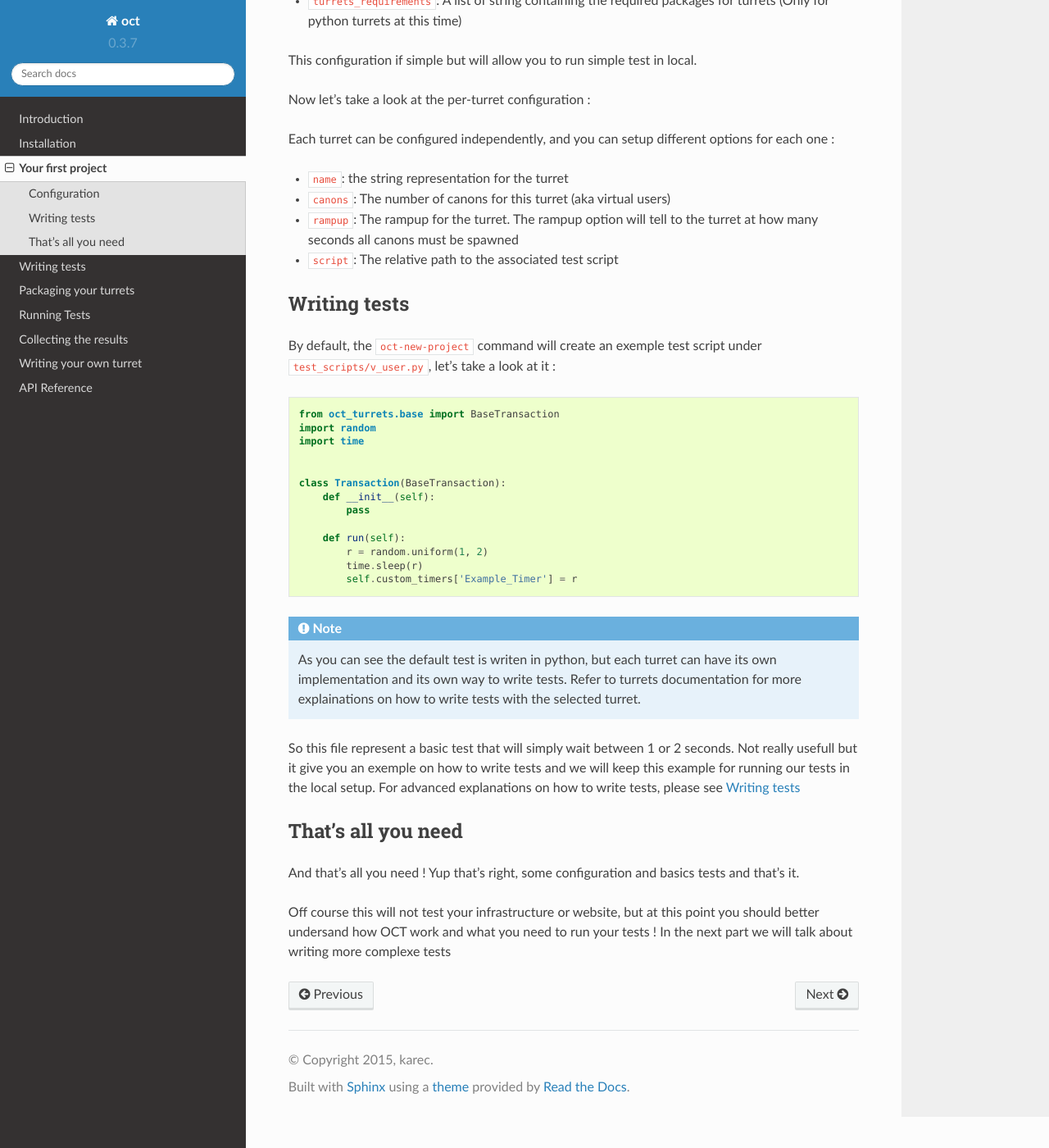
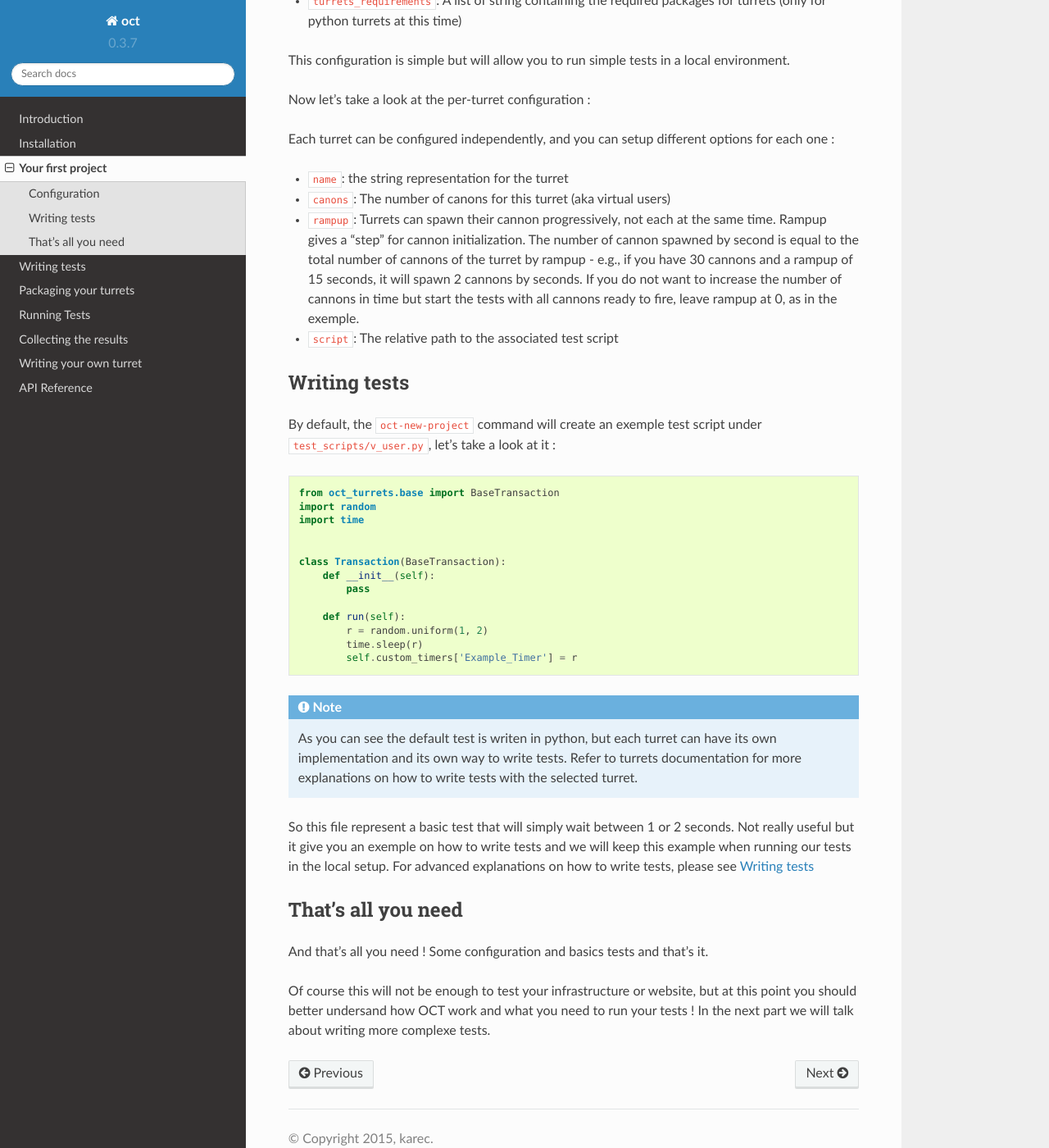
Before and after one commit to TheGhouls/oct, a Sphinx documentation site: the page built from doc/first_project.rst, in a window 1280 px wide and 1400 px high, scrolled down 1502 px. Shown: the whole window at 82% size. Built offline with Sphinx 7.4.7 and the Read the Docs theme 2.0.0, drawn with Linux system fonts in a browser that asks for light colours; pages that are not in the unit, such as notebooks, are missing from menus; some of the changed text lies outside the part shown.

Commit message:
Fix grammar and usage, make rampup details clearer
- Avoid using "important", this word is not as frequently used in
  english. Prefer "main", "principal", "essential", etc.).

- Simplified several sentences - doc should be short.

- Details on ramp-up option were not very clear. After a chat with
  Karec, I tried to describe it to the best of my understanding.

```diff
--- a/doc/first_project.rst
+++ b/doc/first_project.rst
@@ -1,17 +1,16 @@
 Your first project
 ==================
 
-Once OCT is installed on your system you will have access to several command-line tools
-to help you using it, write your test or run your project.
+OCT exposes several command-line tools to use it, write your tests or run your project.
 
-First we gonna use the ``oct-newproject`` command for creating our first project.
+First we're going to use the ``oct-newproject`` command for creating our first project.
 
 .. code-block:: sh
 
     oct-newproject my_project_name
 
-This command will create a folder named ``my_project_name`` containing all the required
-files for you to start an OCT project.
+This command creates a folder named ``my_project_name`` containing all the required
+files to start an OCT project.
 
 Let's take a look at the content of this new folder :
 
@@ -53,11 +52,13 @@ The main and more important file here is the `config.json` file, let's take a lo
         "turrets_requirements": []
     }
 
-Each key here is important, but some keys are not required to run a test. Let's take a look to the most importants ones :
+Every key here is useful, but some keys are not required to run a test. Let's take a look at the main ones :
 
-* ``run_time``: This key simply set the time of a test in second. So in this case the test will run for 30 seconds.
+* ``run_time``: This key simply sets the time of a test in seconds. So in this case the test will run for 30 seconds.
 
-* ``results_ts_interval``: Time interval between two sets of results in seconds. For exemple if we have a run time of 30 seconds and an interval of 10, we will have 3 results sets in the final report
+* ``results_ts_interval``: Time interval between two sets of results in
+  seconds. For exemple if we have a run time of 30 seconds and an interval of
+  10, we will have 3 results sets in the final report
 
 * ``testing``: If this key is set to True, the `results.sqlite` file will be created in `/tmp` folder
 
@@ -65,13 +66,13 @@ Each key here is important, but some keys are not required to run a test. Let's
 
 * ``rc_port``: The port for the result collector (PULL socket) of the HQ
 
-* ``min_turrets``: The minimum number of turrets to wait before sending start message
+* ``min_turrets``: The minimum number of turrets that must be deployed before the HQ sends the start message
 
 * ``turrets``: a list of turrets, this key will be use to package turrets with the `oct-pack-turrets` command
 
-* ``turrets_requirements``: A list of string containing the required packages for turrets (Only for python turrets at this time)
+* ``turrets_requirements``: A list of string containing the required packages for turrets (only for python turrets at this time)
 
-This configuration if simple but will allow you to run simple test in local.
+This configuration is simple but will allow you to run simple tests in a local environment.
 
 
 Now let's take a look at the per-turret configuration :
@@ -82,7 +83,11 @@ Each turret can be configured independently, and you can setup different options
 
 * ``canons``: The number of canons for this turret (aka virtual users)
 
-* ``rampup``: The rampup for the turret. The rampup option will tell to the turret at how many seconds all canons must be spawned
+* ``rampup``: Turrets can spawn their cannon progressively, not each at the same time. Rampup gives a "step" for
+  cannon initialization. The number of cannon spawned by second is equal to the total number of cannons of the
+  turret by rampup - e.g., if you have 30 cannons and a rampup of 15 seconds, it will spawn 2 cannons by seconds.
+  If you do not want to increase the number of cannons in time but start the tests with all cannons ready to fire,
+  leave rampup at 0, as in the exemple.
 
 * ``script``: The relative path to the associated test script
 
@@ -110,16 +115,17 @@ By default, the ``oct-new-project`` command will create an exemple test script u
 .. note ::
 
     As you can see the default test is writen in python, but each turret can have its own implementation and its own way to write
-    tests. Refer to turrets documentation for more explainations on how to write tests with the selected turret.
+    tests. Refer to turrets documentation for more explanations on how to write tests with the selected turret.
 
-So this file represent a basic test that will simply wait between 1 or 2 seconds. Not really usefull but it give you an exemple on how to write tests and
-we will keep this example for running our tests in the local setup. For advanced explanations on how to write tests, please see :doc:`writing_tests`
+So this file represent a basic test that will simply wait between 1 or 2 seconds. Not really useful but it give you an exemple on how to write tests and
+we will keep this example when running our tests in the local setup. For advanced explanations on how to write tests, please see :doc:`writing_tests`
 
 
 That's all you need
 -------------------
 
-And that's all you need ! Yup that's right, some configuration and basics tests and that's it.
+And that's all you need ! Some configuration and basics tests and that's it.
 
-Off course this will not test your infrastructure or website, but at this point you should better undersand how OCT work and what you need to run your tests !
-In the next part we will talk about writing more complexe tests
+Of course this will not be enough to test your infrastructure or website, but
+at this point you should better undersand how OCT work and what you need to run
+your tests !  In the next part we will talk about writing more complexe tests.
```
Also changed, not shown: other parts of doc/first_project.rst (+1 -1 lines).
